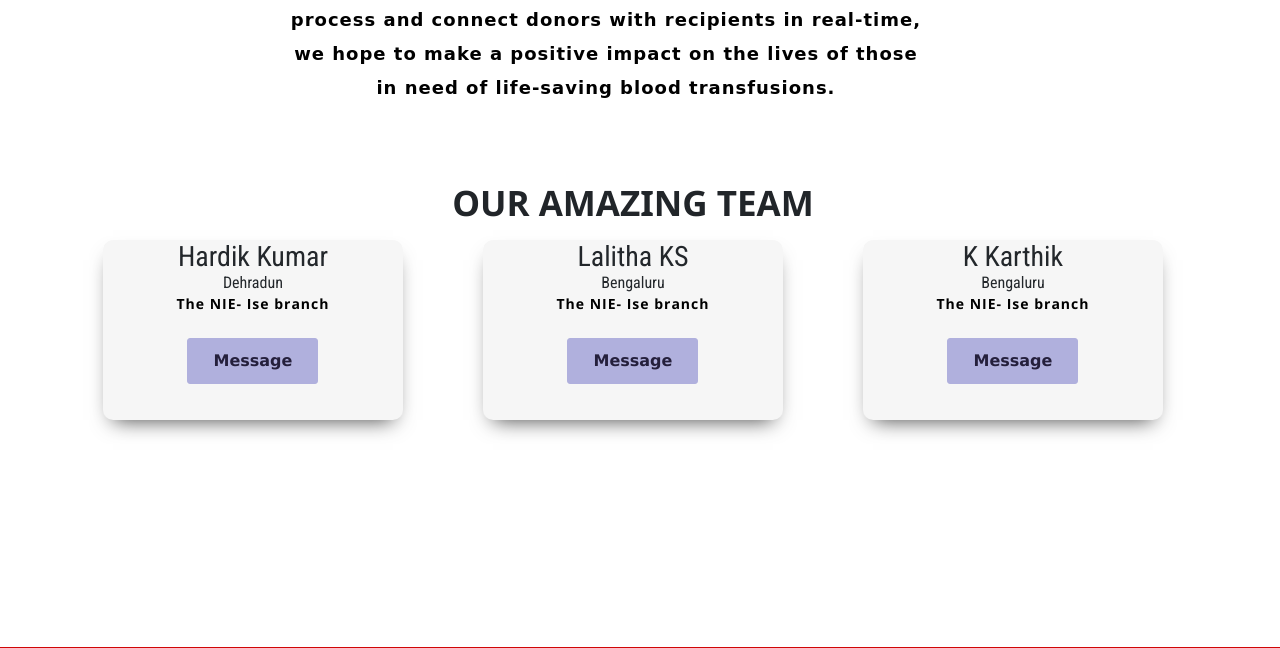
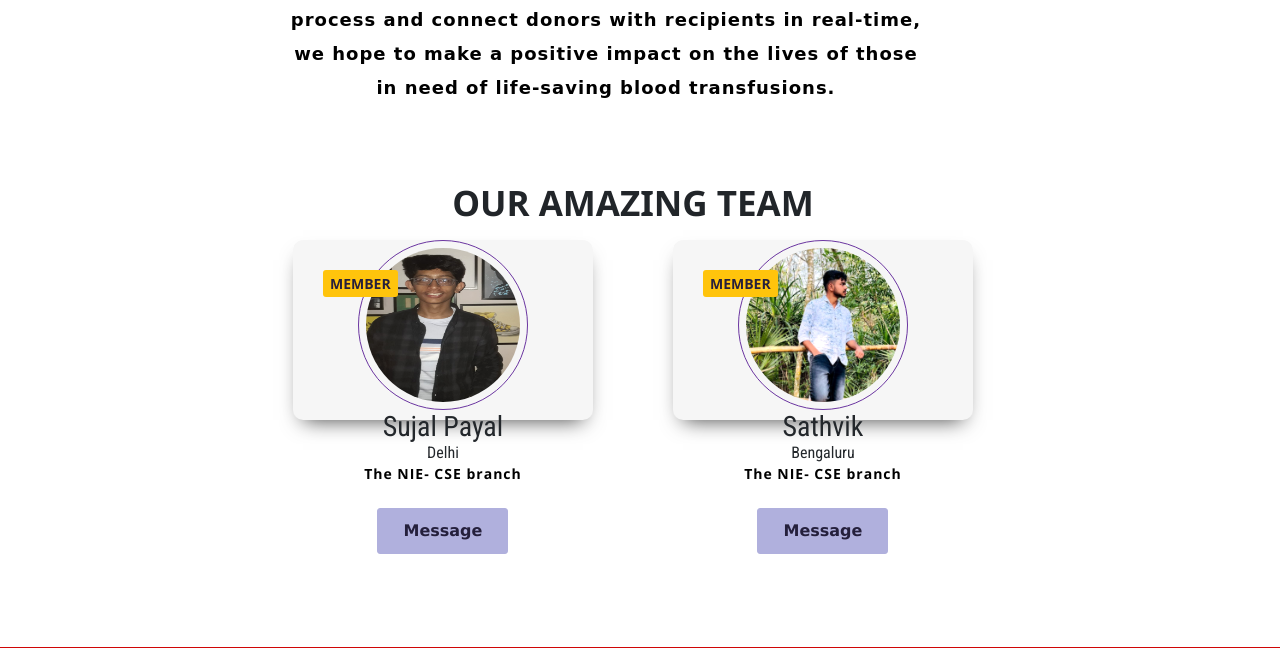
Before and after one commit to chifuyu08/bloodBankDBMS, a PHP site: page /about.php in a window 1280 px wide. Shown: the part 377-1025 px from the top of the page. Run offline with PHP 8.4, Linux system fonts and the light colour scheme; data comes from the database, SQL or seed files in the repository.

Commit message:
about section

```diff
--- a/about.php
+++ b/about.php
@@ -56,11 +56,11 @@ include('includes/config.php');
 
 	  <div class="about-team">
 		<div class="card-container">
-			<!-- <span class="pro">MEMBER</span> -->
-			<!-- <img class="round  image-member" src="images\WhatsApp Image 2024-02-14 at 21.39.53_58d377ca.jpg" alt="user" /> -->
-			<h3>Hardik Kumar</h3>
-			<h6>Dehradun</h6>
-			<p class="para">The NIE- Ise branch</p>
+			<span class="pro">MEMBER</span>
+			 <img class="round  image-member" src="images\WhatsApp Image 2024-02-14 at 21.39.53_58d377ca.jpg" alt="user" />
+			<h3>Sujal Payal </h3>
+			<h6>Delhi</h6>
+			<p class="para">The NIE- CSE branch</p>
 			<div class="buttons">
 				<br>
 				<a href="https://www.linkedin.com/in/sujal-payal-887656258/">
@@ -71,24 +71,11 @@ include('includes/config.php');
 			</div>
 		</div>
 		<div class="card-container">
-			<!-- <span class="pro">MEMBER</span>
-			<img class="round image-member" src="images\sathvik.jpg" alt="user" /> -->
-			<h3>Lalitha KS</h3>
+			 <span class="pro">MEMBER</span>
+			<img class="round image-member" src="images\sathvik.jpg" alt="user" />
+			<h3>Sathvik</h3>
 			<h6>Bengaluru</h6>
-			<p class="para">The NIE- Ise branch</p>
-			<div class="buttons">
-			<br>
-				<button class="primary">
-					Message
-				</button>
-			</div>
-		</div>
-		<div class="card-container">
-			<!-- <span class="pro">MEMBER</span>
-			<img class="round image-member" src="images\sathvik.jpg" alt="user" /> -->
-			<h3>K Karthik</h3>
-			<h6>Bengaluru</h6>
-			<p class="para">The NIE- Ise branch</p>
+			<p class="para">The NIE- CSE branch</p>
 			<div class="buttons">
 			<br>
 				<button class="primary">
```
